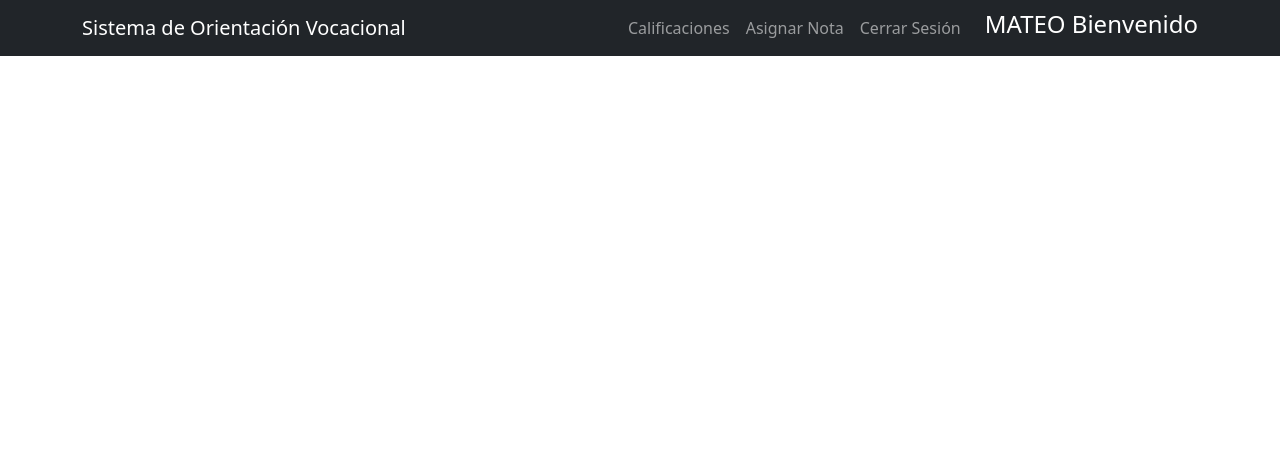
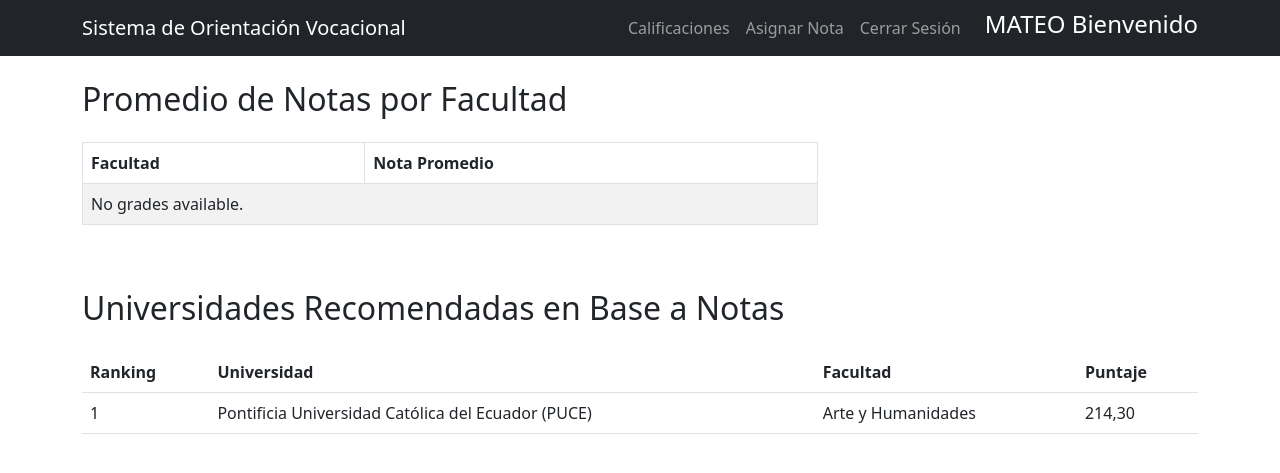
Before and after one commit to MateoJaramillo26/OrientacionVocacionalCore, a Django app: page /recomendarCarrera/ in a window 1280 px wide. Shown: the top 473 px of the page. Run offline with Django 5.2, Linux system fonts and the light colour scheme; a user stored in the database is signed in; data comes from the database, SQL or seed files in the repository; both versions use the stored data as it was after the commit; parts of the project's set-up code (start-up, migrations or seed data) failed here and were passed over.

Commit message:
Creacion y finalizacion parcial del html de recomendacion de carreras. Cereacion del view recomendacion carreras para aplicar la logica de calculo de ranking y reocmendacion de usuario

```diff
--- a/Academico/models.py
+++ b/Academico/models.py
@@ -80,7 +80,7 @@ class Calificacion(models.Model):
     id_calificacion = models.AutoField(primary_key=True)
     estudiante = models.ForeignKey(User, on_delete=models.CASCADE, limit_choices_to={'role': 'estudiante'})
     clase = models.ForeignKey(Clase, on_delete=models.CASCADE)
-    nota = models.FloatField(verbose_name="Nota", validators=[MaxValueValidator(10)])
+    nota = models.FloatField(verbose_name="Nota", validators=[MaxValueValidator(10)], default=0)
     fecha_registro = models.DateField(auto_now_add=True, verbose_name="Fecha de Registro")
     comentario = models.TextField(blank=True, null=True, verbose_name="Comentario")
 
--- a/Core/templates/core/recomendarCarrera.html
+++ b/Core/templates/core/recomendarCarrera.html
@@ -1,7 +1,56 @@
 {% extends 'core/index.html' %}
 
 {% block content %}
-
-
-
+<div class="container mt-4">
+    <h2 class="mb-4">Promedio de Notas por Facultad</h2>
+    <div class="row">
+        <div class="col-md-8">
+            <table class="table table-bordered table-striped">
+                <thead class="thead-dark">
+                    <tr>
+                        <th>Facultad</th>
+                        <th>Nota Promedio</th>
+                    </tr>
+                </thead>
+                <tbody>
+                    {% for facultad, promedio in promedio_por_facultad.items %}
+                    <tr>
+                        <td>{{ facultad.nombre }}</td>
+                        <td>{{ promedio|floatformat:2 }}</td>
+                    </tr>
+                    {% empty %}
+                    <tr><td colspan="2">No grades available.</td></tr>
+                    {% endfor %}
+                </tbody>
+            </table>
+        </div>
+    </div>
+    <h2 class="mt-5 mb-4">Universidades Recomendadas en Base a Notas</h2>
+    <div class="row">
+        <div class="col-md-12">
+            <table class="table table-hover">
+                <thead class="thead-light">
+                    <tr>
+                        <th>Ranking</th>
+                        <th>Universidad</th>
+                        <th>Facultad</th>
+                        <th>Puntaje</th>
+                    </tr>
+                </thead>
+                <tbody>
+                    {% for item in ranking %}
+                    <tr>
+                        <td>{{ forloop.counter }}</td>
+                        <td>{{ item.universidad.nombre }}</td>
+                        <td>{{ item.facultad.nombre }}</td>
+                        <td>{{ item.score|floatformat:2 }}</td>
+                    </tr>
+                    {% empty %}
+                    <tr><td colspan="4">No ranking data available.</td></tr>
+                    {% endfor %}
+                </tbody>
+            </table>
+        </div>
+    </div>
+</div>
 {% endblock %}
--- a/Core/urls.py
+++ b/Core/urls.py
@@ -9,5 +9,4 @@ urlpatterns = [
     path('calificaciones/', views.calificaciones, name='calificaciones'),
     path('asignarNota/', views.asignarNota, name='asignarNota'),
     path('logout/', views.exit, name='exit'),
-    path('recomendarCarrera/', views.recomendarCarrera, name='recomendarCarrera')
 ]
--- a/Core/views.py
+++ b/Core/views.py
@@ -113,6 +113,3 @@ def verNota(request):
 def exit(request):
     logout (request)
     return redirect('index')
-
-def recomendarCarrera(request):
-    return render(request, 'core/recomendarCarrera.html')
--- a/OrientacionVocacionalCore/settings.py
+++ b/OrientacionVocacionalCore/settings.py
@@ -40,6 +40,7 @@ INSTALLED_APPS = [
     'Academico',
     'Usuarios',
     'Core',
+    'Recomendacion',
 ]
 
 MIDDLEWARE = [
--- a/OrientacionVocacionalCore/urls.py
+++ b/OrientacionVocacionalCore/urls.py
@@ -23,6 +23,7 @@ urlpatterns = [
     path('admin/', admin.site.urls),
     path('', include('Core.urls')),
     path('accounts/', include('django.contrib.auth.urls')),
+    path('', include('Recomendacion.urls')),
 ]
 
 urlpatterns += static(settings.STATIC_URL, document_root=settings.STATIC_ROOT)
--- /dev/null
+++ b/Recomendacion/urls.py
@@ -0,0 +1,6 @@
+from django.urls import path
+from . import views
+
+urlpatterns = [
+    path('recomendarCarrera/', views.RecomendarCarrera, name='recomendarCarrera')
+]
--- a/Recomendacion/views.py
+++ b/Recomendacion/views.py
@@ -1,14 +1,31 @@
 from django.shortcuts import render
 from Academico.models import Calificacion, Clase, Facultad
 from Usuarios.models import User
+from django.contrib.auth.decorators import login_required
+from collections import defaultdict
+from Academico.models import Calificacion, Clase, Facultad, Empleabilidad, InvestigacionYDescubrimiento
+# Create your views here.
 
-# Create your views here.
 @login_required
 def RecomendarCarrera(request):
-    facultad = Facultad.objects.all()
+    user = request.user
+    calificaciones = Calificacion.objects.filter(estudiante=user).select_related('clase')
+    facultad_notas = defaultdict(list)
+    for cal in calificaciones:
+        for facultad in cal.clase.facultad_set.all():
+            facultad_notas[facultad].append(cal.nota)
+    promedio_por_facultad = {facultad: sum(notas)/len(notas) for facultad, notas in facultad_notas.items()}
 
-    recomendacion = [facultad]
-
-
-    if request.user.is_estudiante():
-        return render(request, 'Core/RecomendarCarrera.html', {'facultad': facultad})
+    ranking = []
+    for facultad in Facultad.objects.all():
+        for uni in facultad.universidad_set.all():
+            empleabilidad = Empleabilidad.objects.filter(facultad=facultad, universidad=uni).first()
+            investigacion = InvestigacionYDescubrimiento.objects.filter(facultad=facultad, universidad=uni).first()
+            score = 0
+            if empleabilidad:
+                score += empleabilidad.empleabilidad
+            if investigacion:
+                score += investigacion.citacionesPorEscrito + investigacion.citacionesPorInvestigacion + investigacion.reputacionAcademica
+            ranking.append({'universidad': uni, 'facultad': facultad, 'score': score})
+    ranking.sort(key=lambda x: x['score'], reverse=True)
+    return render(request, 'Core/recomendarCarrera.html', {'promedio_por_facultad': promedio_por_facultad, 'ranking': ranking})
```
Also changed, not shown: db.sqlite3.
